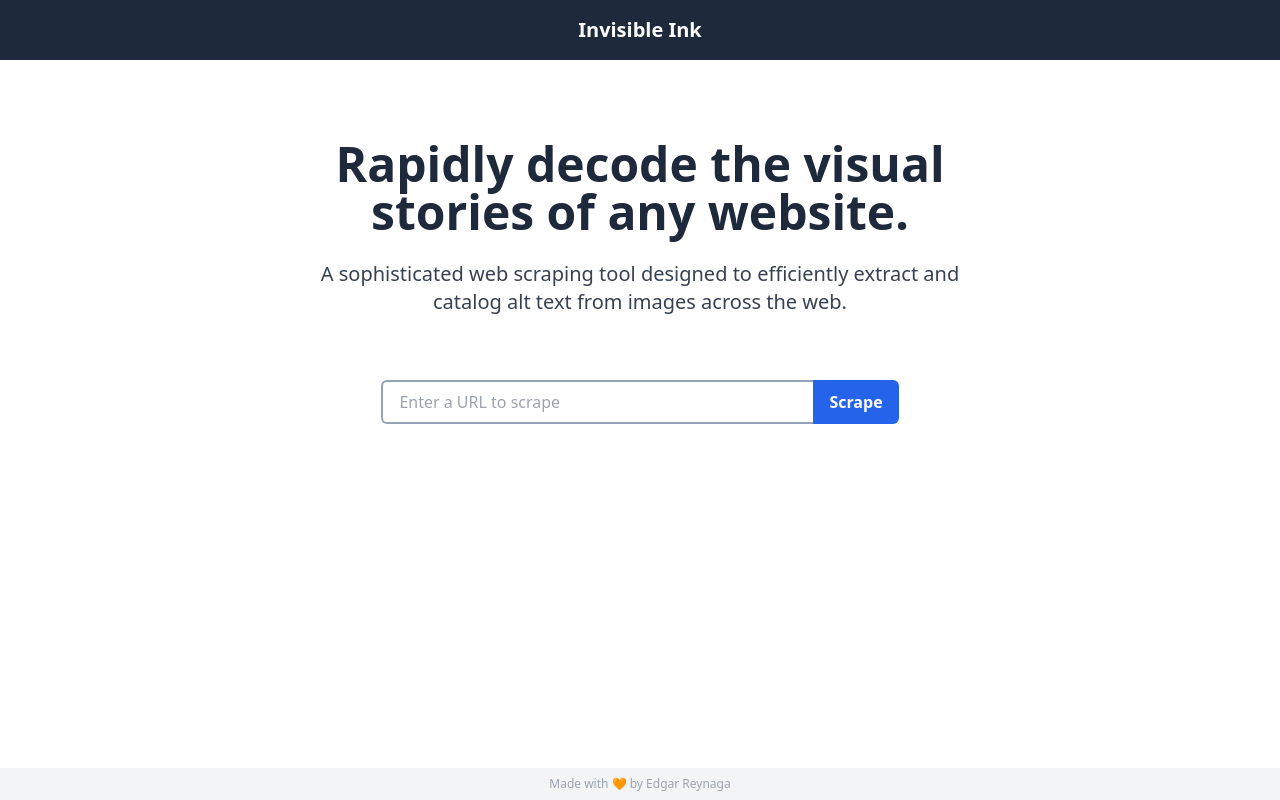
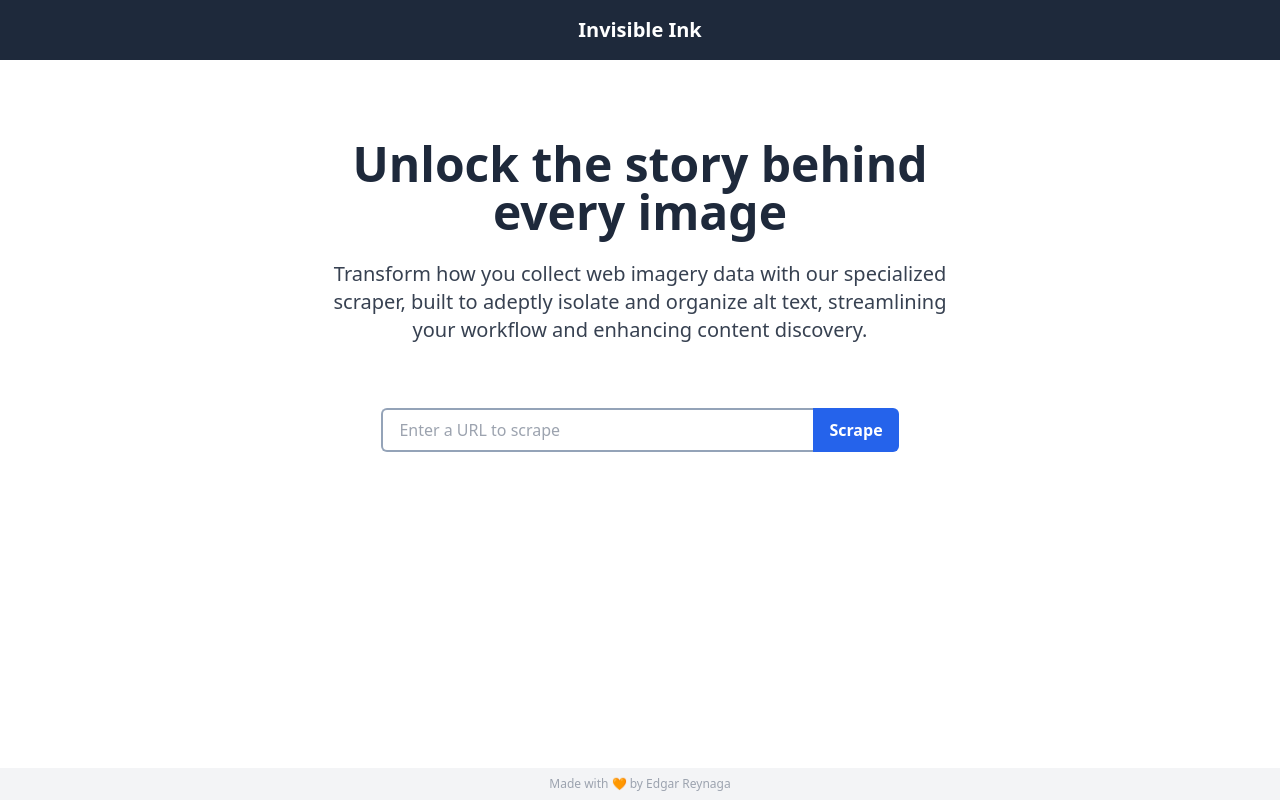
Before and after one commit to Ticola/invisible-ink, a React (Create React App) app: page / in a window 1280 px wide. Built offline with nearby package versions, Linux system fonts and the light colour scheme.

Commit message:
Update main text content

```diff
--- a/src/components/MainContent.js
+++ b/src/components/MainContent.js
@@ -2,9 +2,9 @@
 const MainContent = () => {
   return (
     <div className="mt-16 mb-8 mx-auto max-w-2xl p-4">
-      <h1 className="text-5xl font-bold text-center text-slate-800 mb-6">Rapidly decode the visual stories of any website.</h1>
+      <h1 className="text-5xl font-bold text-center text-slate-800 mb-6">Unlock the story behind every image</h1>
       <p className="text-xl text-gray-700 text-center">
-        A sophisticated web scraping tool designed to efficiently extract and catalog alt text from images across the web.
+      Transform how you collect web imagery data with our specialized scraper, built to adeptly isolate and organize alt text, streamlining your workflow and enhancing content discovery.
       </p>
     </div>
   );
```
